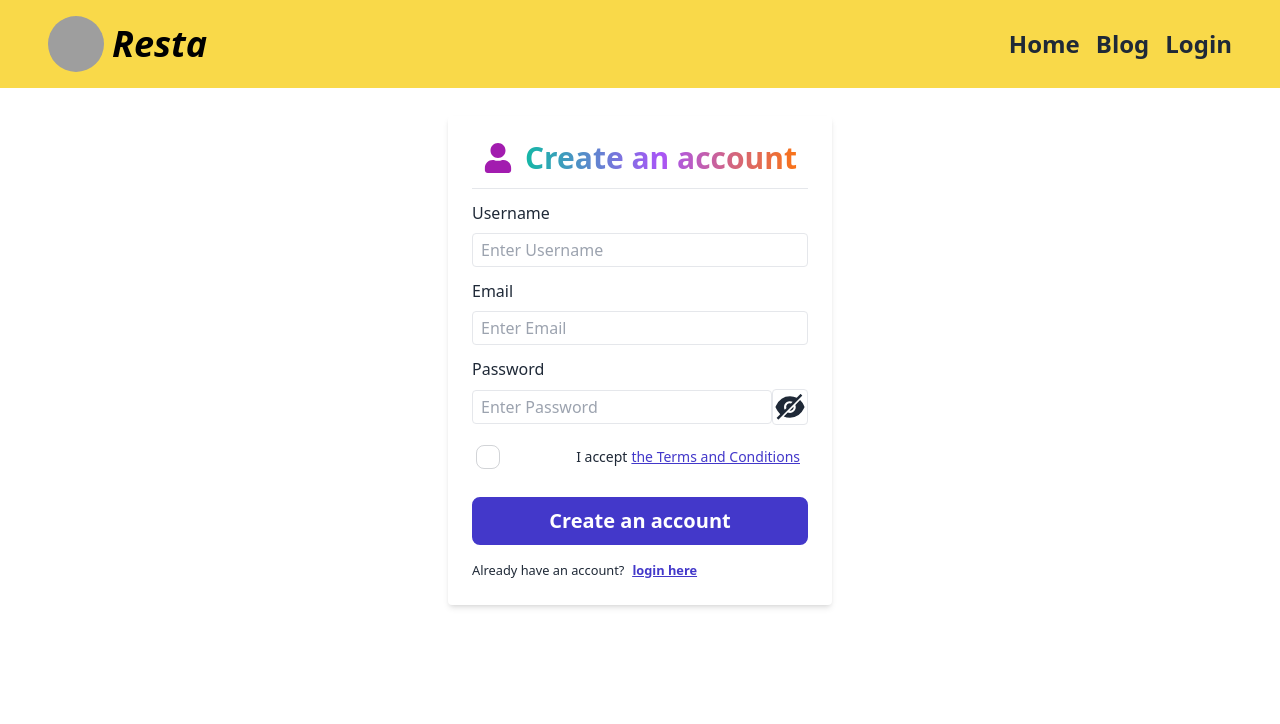
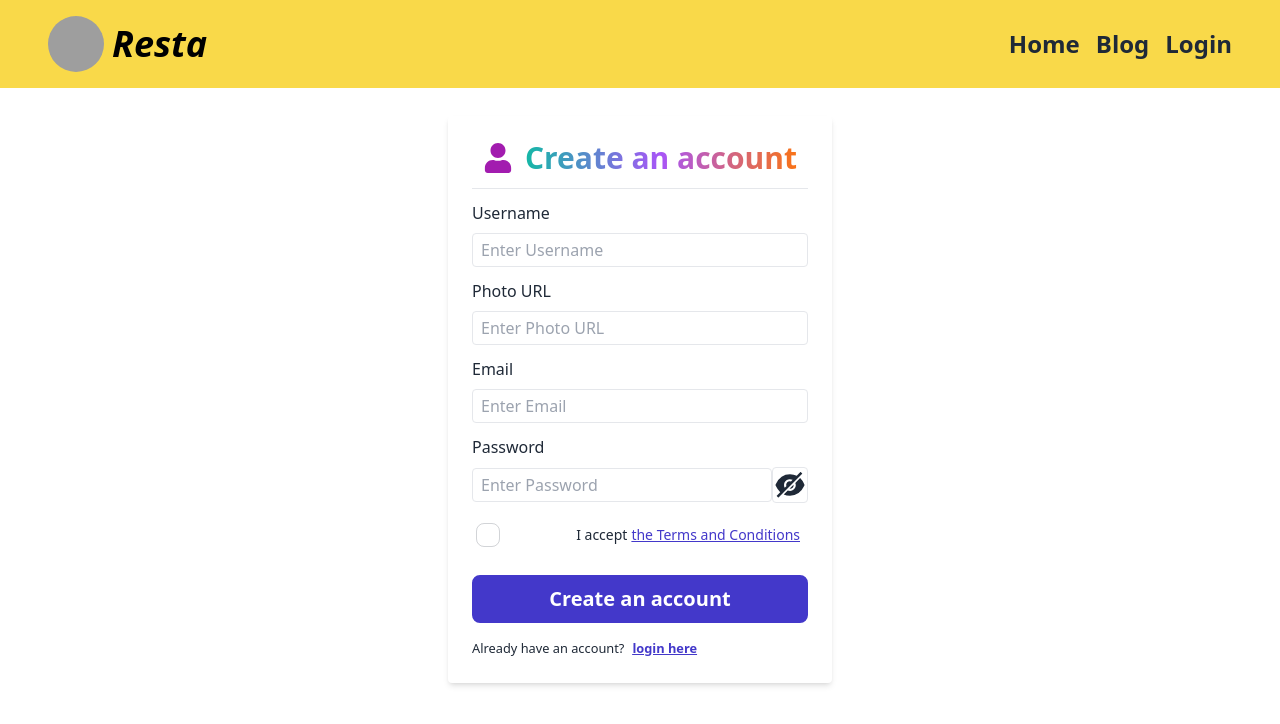
Before and after one commit to Moonchowdhur/chef-recipe-client, a React (Vite) app: page /register in a window 1280 px wide. Shown: the top 724 px of the page. Built offline with nearby package versions, Linux system fonts and the light colour scheme; no server answers; grey boxes are pictures that could not be loaded.

Commit message:
url added

```diff
--- a/src/pages/Header/Header.jsx
+++ b/src/pages/Header/Header.jsx
@@ -32,7 +32,7 @@ const Header = () => {
         </div>
         <ul
           className={`md:flex items-center gap-4 text-2xl font-bold md:static absolute ${
-            open ? "top-20 right-0 " : "-top-36 right-0"
+            open ? "top-20 right-7 " : "-top-36 right-0"
           }`}
         >
           <li>
@@ -53,9 +53,15 @@ const Header = () => {
           </li>
           <li>
             {user ? (
-              <>
-                {user.displayName} <button onClick={logOutBtn}>Logout</button>
-              </>
+              <div className="flex items-center gap-2">
+                <img
+                  src={user.photoURL}
+                  className="w-10 h-10 rounded-full"
+                  alt={user.displayName}
+                  title={user.displayName && user.displayName}
+                />
+                <button onClick={logOutBtn}>Logout</button>
+              </div>
             ) : (
               <>
                 <Link to="/login">
--- a/src/pages/Register/Register.jsx
+++ b/src/pages/Register/Register.jsx
@@ -22,6 +22,7 @@ const Register = () => {
     const name = event.target.name.value;
     const email = event.target.email.value;
     const password = event.target.password.value;
+    const photo = event.target.photo.value;
     // const confirm = event.target.confirm.value;
 
     setError("");
@@ -53,6 +54,7 @@ const Register = () => {
 
         updateProfile(user, {
           displayName: name,
+          photoURL: photo,
         })
           .then(() => {
             //
@@ -107,6 +109,19 @@ const Register = () => {
               id="name"
               placeholder="Enter Username"
               className="border w-full px-2 focus:outline-none text-base py-1 focus:ring-0 focus:border-gray-600 rounded"
+              required
+            />
+          </div>
+          <div className="mt-3">
+            <label htmlFor="photo" className="block text-base mb-2">
+              Photo URL
+            </label>
+            <input
+              type="text"
+              name="photo"
+              placeholder="Enter Photo URL"
+              className="border w-full px-2 focus:outline-none text-base py-1 focus:ring-0 focus:border-gray-600 rounded"
+              required
             />
           </div>
 
```
